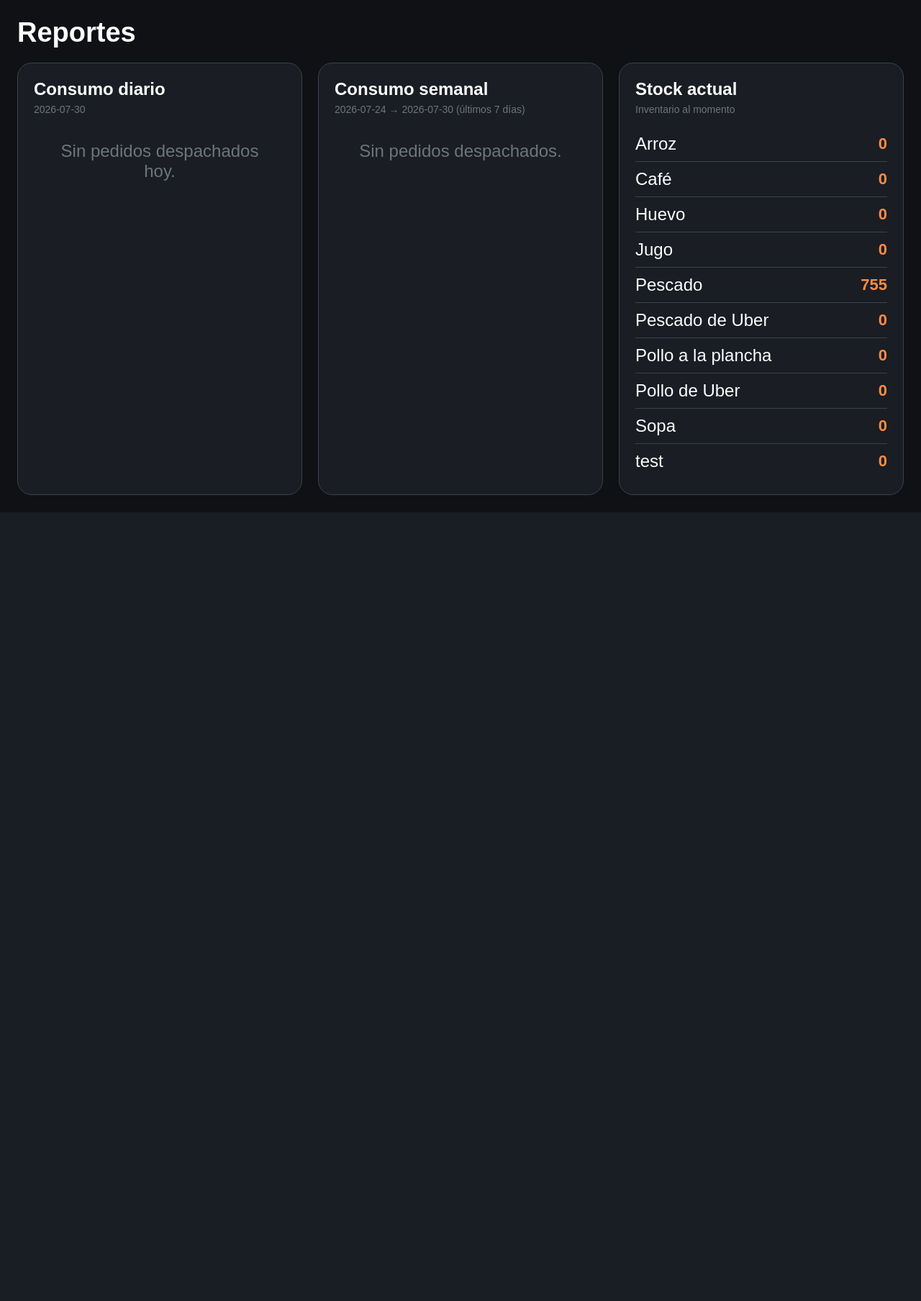
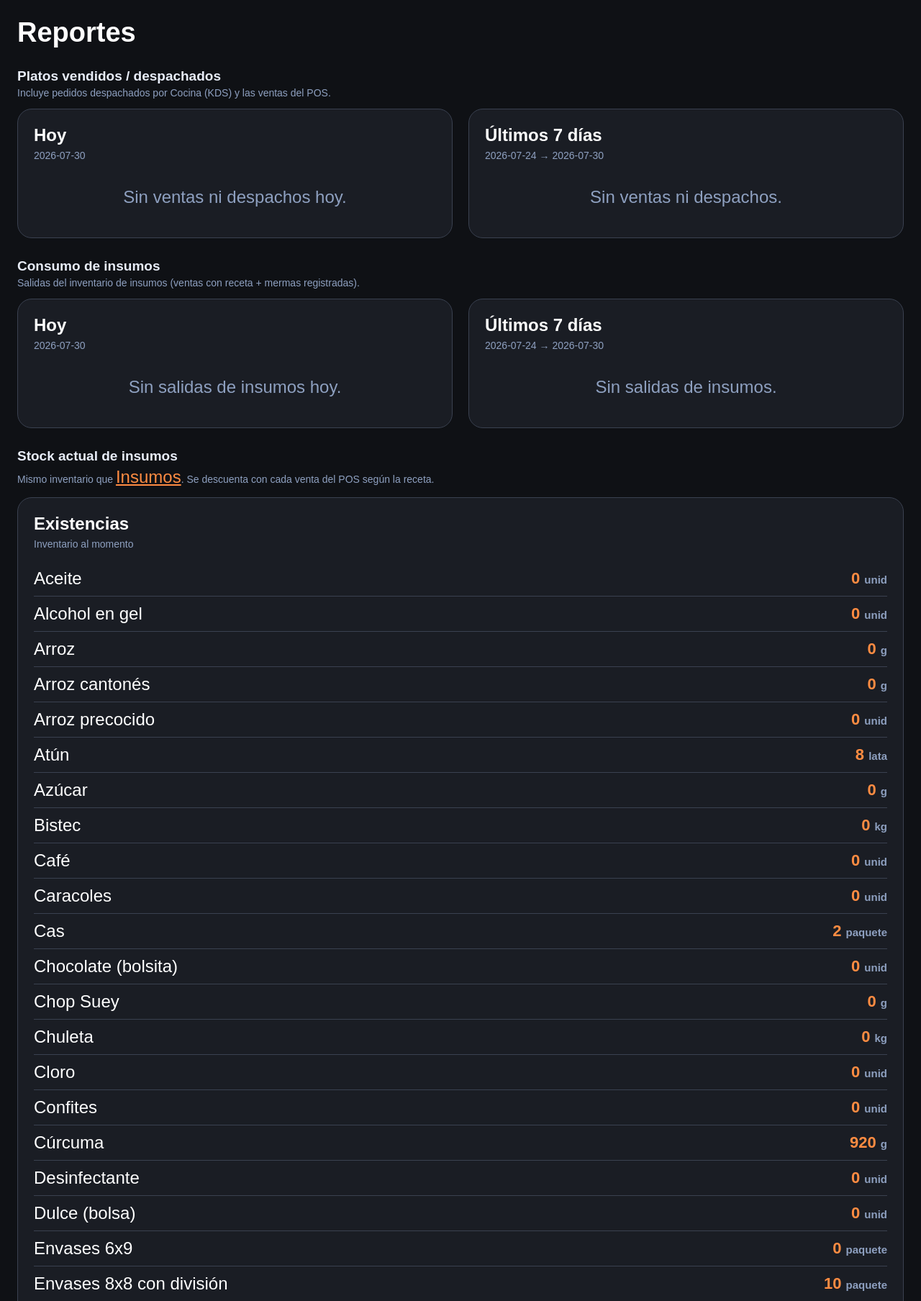
Before and after one commit to derod/listorestaurantsoftware, a FastAPI app: page /admin/reports in a window 1280 px wide. Shown: the part 145-1953 px from the top of the page at 72% size. Before the commit the page ends 857 px from the top, so only its background shows below. Run offline with FastAPI, Linux system fonts and the light colour scheme; the visitor is signed in with stand-in values (Sample User, id 1); parts of the project's set-up code (start-up, migrations or seed data) failed here and were passed over.

Commit message:
feat(reportes): alinear con inventario real (A+B+C)
A) "Stock actual" ahora lee el inventario de insumos (Ingredient), el mismo
   de /admin/inventario, con marca "BAJO" cuando cae bajo el mínimo.
B) "Consumo de platos" ahora suma pedidos despachados por el KDS + ventas POS
   (antes solo contaba KDS despachado; el POS no aparecía).
C) Nueva sección "Consumo de insumos": salidas del inventario (out) y mermas
   (waste) por insumo, hoy y últimos 7 días, con unidad y merma destacada.

Co-Authored-By: Claude Opus 4.8 <noreply@anthropic.com>

```diff
--- a/restaurant_kds_project/app/routes/web.py
+++ b/restaurant_kds_project/app/routes/web.py
@@ -664,8 +664,11 @@ def admin_reports(request: Request, db: Session = Depends(get_db)):
     today_start = now.replace(hour=0, minute=0, second=0, microsecond=0)
     week_start = today_start - timedelta(days=6)
 
+    # ── B) Consumo de platos = pedidos despachados (KDS) + ventas POS ──────────
     def consumption(since: datetime):
-        rows = (
+        agg = {}
+        # KDS: pedidos marcados como despachados
+        kds = (
             db.query(Product.id, Product.name, OrderItem.quantity)
             .join(OrderItem, OrderItem.product_id == Product.id)
             .join(Order, Order.id == OrderItem.order_id)
@@ -673,19 +676,62 @@ def admin_reports(request: Request, db: Session = Depends(get_db)):
             .filter(Order.dispatched_at >= since)
             .all()
         )
-        agg = {}
-        for pid, pname, qty in rows:
-            if pid not in agg:
-                agg[pid] = {"product_id": pid, "name": pname, "total": 0}
-            agg[pid]["total"] += qty
+        for pid, pname, qty in kds:
+            a = agg.setdefault(pid, {"product_id": pid, "name": pname, "total": 0})
+            a["total"] += qty or 0
+        # POS: ventas registradas
+        pos = (
+            db.query(Product.id, Product.name, SaleItem.quantity)
+            .join(SaleItem, SaleItem.product_id == Product.id)
+            .join(Sale, Sale.id == SaleItem.sale_id)
+            .filter(Sale.created_at >= since)
+            .all()
+        )
+        for pid, pname, qty in pos:
+            a = agg.setdefault(pid, {"product_id": pid, "name": pname, "total": 0})
+            a["total"] += qty or 0
         return sorted(agg.values(), key=lambda x: x["total"], reverse=True)
 
     daily = consumption(today_start)
     weekly = consumption(week_start)
 
-    inv_map = {inv.product_id: inv.quantity for inv in db.query(Inventory).all()}
-    products = db.query(Product).filter(Product.active == True).order_by(Product.name.asc()).all()
-    stock = [{"name": p.name, "quantity": inv_map.get(p.id, 0)} for p in products]
+    # ── C) Consumo de insumos = movimientos de salida/merma en el período ──────
+    def ing_consumption(since: datetime):
+        rows = (
+            db.query(
+                Ingredient.id, Ingredient.name, Ingredient.unit,
+                InventoryMovement.type, InventoryMovement.quantity,
+            )
+            .join(InventoryMovement, InventoryMovement.ingredient_id == Ingredient.id)
+            .filter(InventoryMovement.type.in_(["out", "waste"]))
+            .filter(InventoryMovement.created_at >= since)
+            .all()
+        )
+        agg = {}
+        for iid, iname, unit, mtype, qty in rows:
+            a = agg.setdefault(iid, {"name": iname, "unit": unit or "", "out": 0.0, "waste": 0.0})
+            if mtype == "waste":
+                a["waste"] += qty or 0
+            else:
+                a["out"] += qty or 0
+        for a in agg.values():
+            a["total"] = a["out"] + a["waste"]
+        return sorted(agg.values(), key=lambda x: x["total"], reverse=True)
+
+    ing_daily = ing_consumption(today_start)
+    ing_weekly = ing_consumption(week_start)
+
+    # ── A) Stock actual = inventario de insumos (mismo que /admin/inventario) ──
+    ings = db.query(Ingredient).order_by(Ingredient.name.asc()).all()
+    stock = [
+        {
+            "name": ing.name,
+            "stock": ing.stock,
+            "unit": ing.unit or "",
+            "low": bool(ing.min_stock and ing.stock <= ing.min_stock),
+        }
+        for ing in ings
+    ]
 
     return templates.TemplateResponse(
         "admin_reports.html",
@@ -693,6 +739,8 @@ def admin_reports(request: Request, db: Session = Depends(get_db)):
             "request": request,
             "daily": daily,
             "weekly": weekly,
+            "ing_daily": ing_daily,
+            "ing_weekly": ing_weekly,
             "stock": stock,
             "today_label": today_start.strftime("%Y-%m-%d"),
             "week_label": f"{week_start.strftime('%Y-%m-%d')} → {today_start.strftime('%Y-%m-%d')}",
--- a/restaurant_kds_project/app/templates/admin_reports.html
+++ b/restaurant_kds_project/app/templates/admin_reports.html
@@ -2,45 +2,98 @@
 {% block content %}
 <style>
   .rep-grid { display:grid; grid-template-columns:repeat(auto-fit, minmax(360px, 1fr)); gap:22px; }
+  .rep-section-title { margin:28px 0 4px; font-size:19px; font-weight:800; color:#e8edf8; }
+  .rep-section-note { color:#8ea0c0; font-size:14px; margin-bottom:14px; }
   .rep-card { background:var(--card); border:1px solid var(--border); border-radius:20px; padding:22px; }
   .rep-card h2 { margin:0 0 6px; font-size:24px; }
-  .rep-sub { color:#6c757d; font-size:14px; margin-bottom:16px; }
-  .rep-row { display:flex; justify-content:space-between; align-items:center; padding:10px 0; border-bottom:1px solid var(--border); font-size:20px; }
+  .rep-sub { color:#8ea0c0; font-size:14px; margin-bottom:16px; }
+  .rep-row { display:flex; justify-content:space-between; align-items:center; gap:12px; padding:10px 0; border-bottom:1px solid var(--border); font-size:20px; }
   .rep-row:last-child { border-bottom:none; }
-  .rep-row strong { color:var(--accent); font-size:22px; }
-  .rep-empty { text-align:center; color:#6c757d; padding:20px; }
+  .rep-row strong { color:var(--accent); font-size:22px; white-space:nowrap; }
+  .rep-row .rep-name { display:flex; align-items:center; gap:8px; }
+  .rep-low-tag { font-size:12px; font-weight:800; color:#0b0f18; background:var(--yellow); border-radius:999px; padding:2px 8px; }
+  .rep-row.low strong { color:var(--yellow); }
+  .rep-unit { color:#8ea0c0; font-size:15px; font-weight:600; }
+  .rep-waste { color:var(--red); font-size:13px; font-weight:700; margin-left:8px; }
+  .rep-empty { text-align:center; color:#8ea0c0; padding:20px; }
 </style>
+
+{% macro num(n) -%}
+{{ n|int if n == n|int else '%.2f'|format(n) }}
+{%- endmacro %}
 
 <h1>Reportes</h1>
 
+<!-- ── B) Consumo de platos: KDS despachado + ventas POS ─────────────────── -->
+<div class="rep-section-title">Platos vendidos / despachados</div>
+<div class="rep-section-note">Incluye pedidos despachados por Cocina (KDS) y las ventas del POS.</div>
 <div class="rep-grid">
   <div class="rep-card">
-    <h2>Consumo diario</h2>
+    <h2>Hoy</h2>
     <div class="rep-sub">{{ today_label }}</div>
     {% for row in daily %}
-    <div class="rep-row"><span>{{ row.name }}</span><strong>{{ row.total }}</strong></div>
+    <div class="rep-row"><span class="rep-name">{{ row.name }}</span><strong>{{ num(row.total) }}</strong></div>
     {% else %}
-    <div class="rep-empty">Sin pedidos despachados hoy.</div>
+    <div class="rep-empty">Sin ventas ni despachos hoy.</div>
     {% endfor %}
   </div>
 
   <div class="rep-card">
-    <h2>Consumo semanal</h2>
-    <div class="rep-sub">{{ week_label }} (últimos 7 días)</div>
+    <h2>Últimos 7 días</h2>
+    <div class="rep-sub">{{ week_label }}</div>
     {% for row in weekly %}
-    <div class="rep-row"><span>{{ row.name }}</span><strong>{{ row.total }}</strong></div>
+    <div class="rep-row"><span class="rep-name">{{ row.name }}</span><strong>{{ num(row.total) }}</strong></div>
     {% else %}
-    <div class="rep-empty">Sin pedidos despachados.</div>
+    <div class="rep-empty">Sin ventas ni despachos.</div>
+    {% endfor %}
+  </div>
+</div>
+
+<!-- ── C) Consumo de insumos: movimientos de salida/merma ────────────────── -->
+<div class="rep-section-title">Consumo de insumos</div>
+<div class="rep-section-note">Salidas del inventario de insumos (ventas con receta + mermas registradas).</div>
+<div class="rep-grid">
+  <div class="rep-card">
+    <h2>Hoy</h2>
+    <div class="rep-sub">{{ today_label }}</div>
+    {% for row in ing_daily %}
+    <div class="rep-row">
+      <span class="rep-name">{{ row.name }}</span>
+      <strong>{{ num(row.total) }} <span class="rep-unit">{{ row.unit }}</span>{% if row.waste %}<span class="rep-waste">merma {{ num(row.waste) }}</span>{% endif %}</strong>
+    </div>
+    {% else %}
+    <div class="rep-empty">Sin salidas de insumos hoy.</div>
     {% endfor %}
   </div>
 
   <div class="rep-card">
-    <h2>Stock actual</h2>
+    <h2>Últimos 7 días</h2>
+    <div class="rep-sub">{{ week_label }}</div>
+    {% for row in ing_weekly %}
+    <div class="rep-row">
+      <span class="rep-name">{{ row.name }}</span>
+      <strong>{{ num(row.total) }} <span class="rep-unit">{{ row.unit }}</span>{% if row.waste %}<span class="rep-waste">merma {{ num(row.waste) }}</span>{% endif %}</strong>
+    </div>
+    {% else %}
+    <div class="rep-empty">Sin salidas de insumos.</div>
+    {% endfor %}
+  </div>
+</div>
+
+<!-- ── A) Stock actual: inventario de insumos ────────────────────────────── -->
+<div class="rep-section-title">Stock actual de insumos</div>
+<div class="rep-section-note">Mismo inventario que <a href="/admin/inventario" style="color:var(--accent);">Insumos</a>. Se descuenta con cada venta del POS según la receta.</div>
+<div class="rep-grid">
+  <div class="rep-card">
+    <h2>Existencias</h2>
     <div class="rep-sub">Inventario al momento</div>
     {% for row in stock %}
-    <div class="rep-row"><span>{{ row.name }}</span><strong>{{ row.quantity|int if row.quantity == row.quantity|int else row.quantity }}</strong></div>
+    <div class="rep-row {{ 'low' if row.low else '' }}">
+      <span class="rep-name">{{ row.name }}{% if row.low %}<span class="rep-low-tag">BAJO</span>{% endif %}</span>
+      <strong>{{ num(row.stock) }} <span class="rep-unit">{{ row.unit }}</span></strong>
+    </div>
     {% else %}
-    <div class="rep-empty">Sin productos.</div>
+    <div class="rep-empty">Sin insumos registrados.</div>
     {% endfor %}
   </div>
 </div>
```
